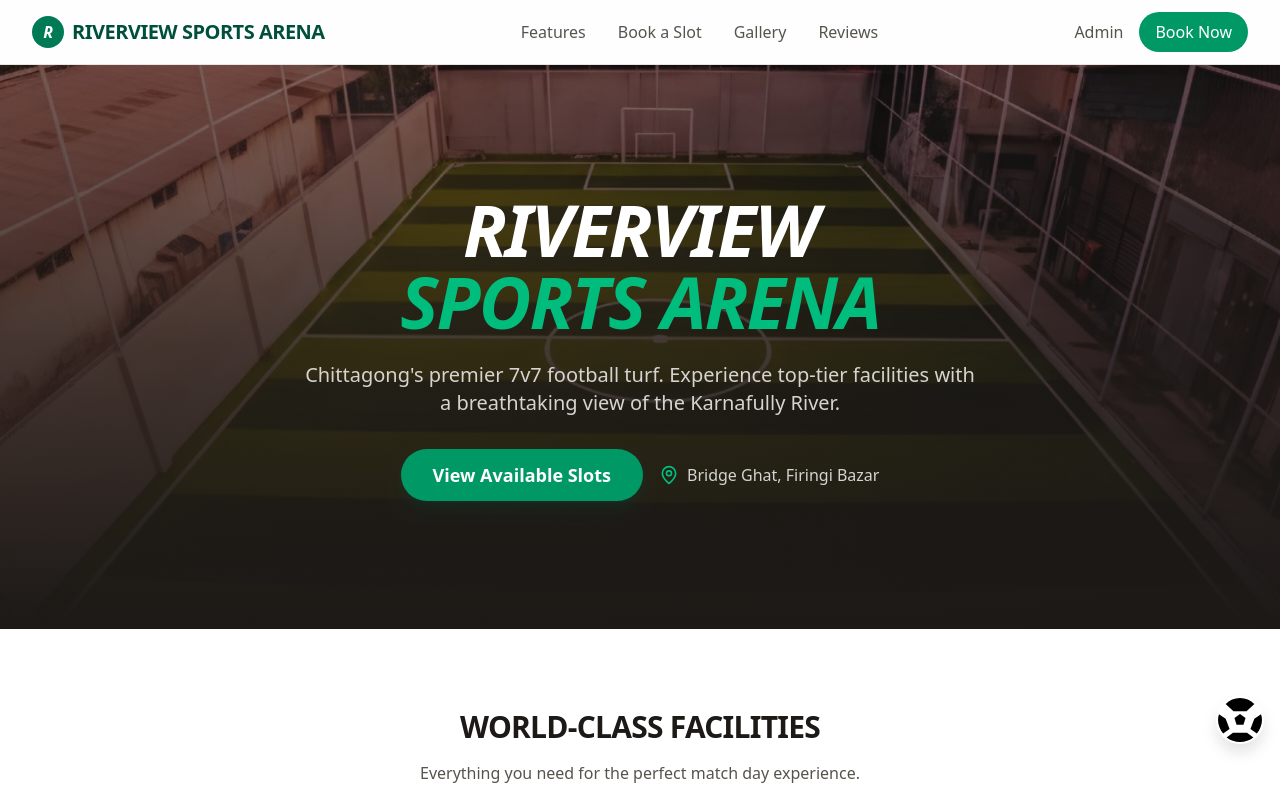
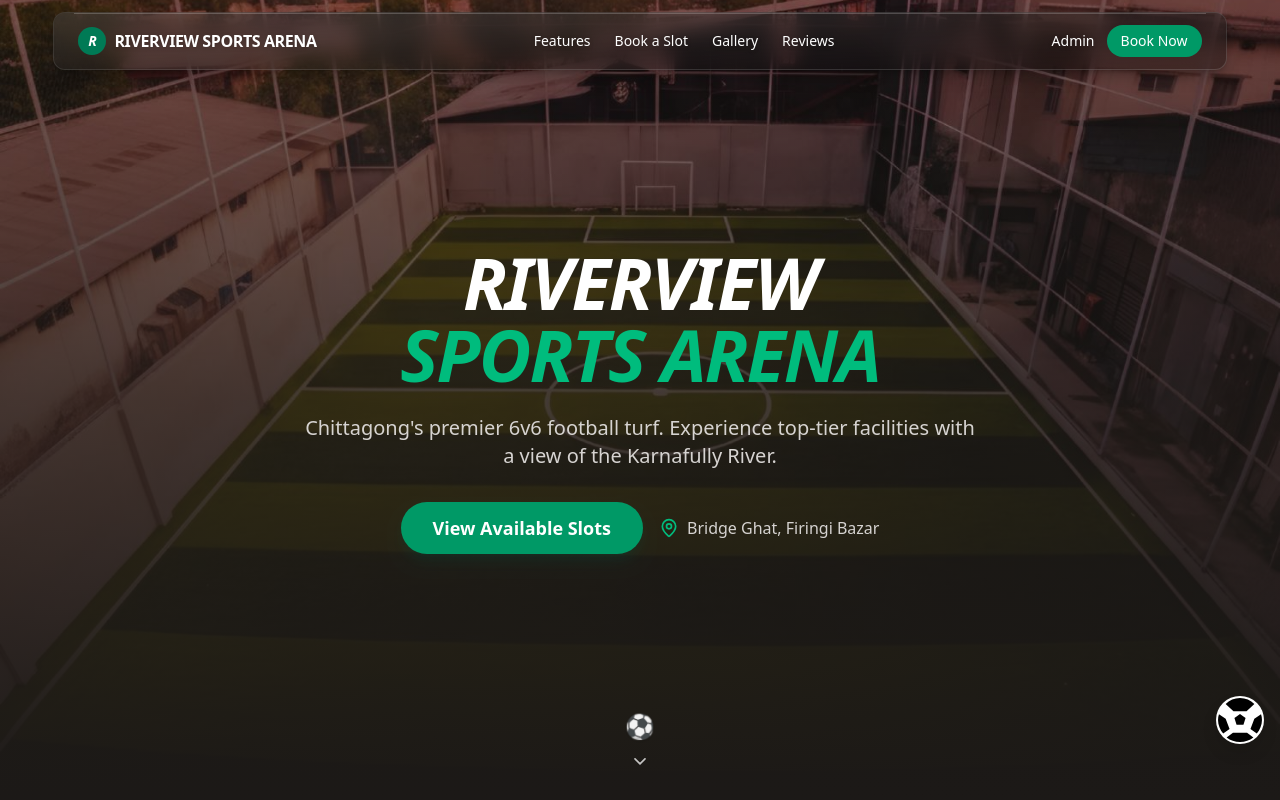
Before and after one commit to NuhalMunawar/riverview_website_draft, a React (Vite) app: page / in a window 1280 px wide. Shown: the top 800 px of the page. Built offline with nearby package versions, Linux system fonts and the light colour scheme; no server answers.

Commit message:
Enhance Hero and Navbar components with responsive design and new icons; implement review navigation in Reviews component

```diff
--- a/src/components/Hero.tsx
+++ b/src/components/Hero.tsx
@@ -1,10 +1,10 @@
 import { motion } from 'motion/react';
-import { MapPin } from 'lucide-react';
+import { ChevronDown, MapPin } from 'lucide-react';
 import mainPic from '../assets/main_pic.jpg';
 
 export default function Hero() {
   return (
-    <div className="relative bg-stone-900 overflow-hidden">
+    <div id="home" className="relative bg-stone-900 overflow-hidden min-h-screen">
       <div className="absolute inset-0">
         <img
           src={mainPic}
@@ -14,7 +14,7 @@ export default function Hero() {
         <div className="absolute inset-0 bg-gradient-to-t from-stone-900 via-stone-900/60 to-transparent" />
       </div>
 
-      <div className="relative max-w-7xl mx-auto px-4 sm:px-6 lg:px-8 py-24 lg:py-32 flex flex-col items-center text-center">
+      <div className="relative max-w-7xl mx-auto px-4 sm:px-6 lg:px-8 pt-28 pb-28 lg:pt-32 lg:pb-32 min-h-screen flex flex-col justify-center items-center text-center">
         <motion.h1
           initial={{ opacity: 0, y: 20 }}
           animate={{ opacity: 1, y: 0 }}
@@ -31,7 +31,7 @@ export default function Hero() {
           transition={{ duration: 0.6, delay: 0.2 }}
           className="mt-6 text-xl text-stone-300 max-w-2xl"
         >
-          Chittagong's premier 7v7 football turf. Experience top-tier facilities with a breathtaking view of the Karnafully River.
+          Chittagong's premier 6v6 football turf. Experience top-tier facilities with a view of the Karnafully River.
         </motion.p>
 
         <motion.div
@@ -49,6 +49,23 @@ export default function Hero() {
           </div>
         </motion.div>
       </div>
+
+      <a href="#features" className="absolute z-30 bottom-8 left-1/2 -translate-x-1/2 flex flex-col items-center text-white/95 hover:text-white transition-colors">
+        <motion.span
+          animate={{ y: [0, -6, 0], rotate: [0, 8, -8, 0] }}
+          transition={{ duration: 1.8, repeat: Infinity, ease: 'easeInOut' }}
+          className="text-2xl leading-none drop-shadow"
+        >
+          ⚽
+        </motion.span>
+        <motion.span
+          animate={{ y: [0, 6, 0], opacity: [0.5, 1, 0.5] }}
+          transition={{ duration: 1.2, repeat: Infinity, ease: 'easeInOut' }}
+          className="mt-1"
+        >
+          <ChevronDown size={20} />
+        </motion.span>
+      </a>
     </div>
   );
 }
--- a/src/components/Navbar.tsx
+++ b/src/components/Navbar.tsx
@@ -1,29 +1,72 @@
-import { motion } from 'motion/react';
+import { useState } from 'react';
+import { Menu, X } from 'lucide-react';
 
 export default function Navbar() {
+  const [isOpen, setIsOpen] = useState(false);
+
+  const glassStyle = {
+    backdropFilter: 'blur(10px)',
+    WebkitBackdropFilter: 'blur(10px)',
+  } as const;
+
   return (
-    <nav className="sticky top-0 z-40 bg-white/80 backdrop-blur-md border-b border-stone-200">
-      <div className="max-w-7xl mx-auto px-4 sm:px-6 lg:px-8">
-        <div className="flex justify-between h-16 items-center">
-          <div className="flex-shrink-0 flex items-center gap-2">
-            <div className="w-8 h-8 bg-emerald-700 rounded-full flex items-center justify-center text-white font-bold italic">
+    <nav className="fixed inset-x-0 top-0 z-50 px-3 sm:px-4 pt-3">
+      <div
+        className="w-[94%] max-w-[1320px] mx-auto relative rounded-xl border border-white/15 bg-stone-950/38 shadow-lg shadow-black/25 overflow-hidden"
+        style={glassStyle}
+      >
+        <div className="absolute inset-0 bg-gradient-to-br from-white/12 via-white/5 to-transparent pointer-events-none" />
+        <div className="absolute inset-x-5 top-0 h-px bg-white/20 pointer-events-none" />
+
+        <div className="relative flex justify-between h-14 items-center px-3 sm:px-5 lg:px-6">
+          <a href="#home" className="flex-shrink-0 flex items-center gap-2 min-w-0">
+            <div className="w-7 h-7 bg-emerald-700 rounded-full flex items-center justify-center text-white text-sm font-bold italic">
               R
             </div>
-            <span className="font-bold text-xl tracking-tight text-emerald-900 uppercase">Riverview Sports Arena</span>
+            <span className="font-bold text-xs sm:text-base tracking-tight text-white uppercase drop-shadow-sm truncate">Riverview Sports Arena</span>
+          </a>
+
+          <div className="hidden md:flex space-x-6">
+            <a href="#features" className="text-white hover:text-emerald-300 text-sm font-medium transition-colors drop-shadow-sm">Features</a>
+            <a href="#slots" className="text-white hover:text-emerald-300 text-sm font-medium transition-colors drop-shadow-sm">Book a Slot</a>
+            <a href="#gallery" className="text-white hover:text-emerald-300 text-sm font-medium transition-colors drop-shadow-sm">Gallery</a>
+            <a href="#reviews" className="text-white hover:text-emerald-300 text-sm font-medium transition-colors drop-shadow-sm">Reviews</a>
           </div>
-          <div className="hidden md:flex space-x-8">
-            <a href="#features" className="text-stone-600 hover:text-emerald-700 font-medium transition-colors">Features</a>
-            <a href="#slots" className="text-stone-600 hover:text-emerald-700 font-medium transition-colors">Book a Slot</a>
-            <a href="#gallery" className="text-stone-600 hover:text-emerald-700 font-medium transition-colors">Gallery</a>
-            <a href="#reviews" className="text-stone-600 hover:text-emerald-700 font-medium transition-colors">Reviews</a>
-          </div>
-          <div className="flex items-center gap-4">
-            <a href="#admin" className="hidden md:block text-stone-600 hover:text-emerald-700 font-medium transition-colors">Admin</a>
-            <a href="#slots" className="bg-emerald-600 text-white px-4 py-2 rounded-full font-medium hover:bg-emerald-700 transition-colors">
+
+          <div className="flex items-center gap-2 sm:gap-3">
+            <a href="#admin" className="hidden md:block text-white hover:text-emerald-300 text-sm font-medium transition-colors drop-shadow-sm">Admin</a>
+            <a href="#slots" className="hidden sm:inline-flex bg-emerald-600 text-white px-3.5 py-1.5 rounded-full text-sm font-medium hover:bg-emerald-700 transition-colors">
               Book Now
             </a>
+            <button
+              type="button"
+              onClick={() => setIsOpen((prev) => !prev)}
+              className="md:hidden inline-flex items-center justify-center w-9 h-9 rounded-full border border-white/20 text-white hover:bg-white/10 transition-colors"
+              aria-label="Toggle menu"
+            >
+              {isOpen ? <X size={20} /> : <Menu size={20} />}
+            </button>
           </div>
         </div>
+
+        {isOpen && (
+          <div className="md:hidden relative px-4 pb-4">
+            <div className="rounded-xl border border-white/15 bg-stone-950/45 p-3 space-y-2" style={glassStyle}>
+              <a href="#features" onClick={() => setIsOpen(false)} className="block px-3 py-2 rounded-lg text-white hover:bg-white/10 transition-colors">Features</a>
+              <a href="#slots" onClick={() => setIsOpen(false)} className="block px-3 py-2 rounded-lg text-white hover:bg-white/10 transition-colors">Book a Slot</a>
+              <a href="#gallery" onClick={() => setIsOpen(false)} className="block px-3 py-2 rounded-lg text-white hover:bg-white/10 transition-colors">Gallery</a>
+              <a href="#reviews" onClick={() => setIsOpen(false)} className="block px-3 py-2 rounded-lg text-white hover:bg-white/10 transition-colors">Reviews</a>
+              <a href="#admin" onClick={() => setIsOpen(false)} className="block px-3 py-2 rounded-lg text-white hover:bg-white/10 transition-colors">Admin</a>
+              <a
+                href="#slots"
+                onClick={() => setIsOpen(false)}
+                className="mt-2 inline-flex w-full justify-center bg-emerald-600 text-white px-4 py-2 rounded-full font-medium hover:bg-emerald-700 transition-colors"
+              >
+                Book Now
+              </a>
+            </div>
+          </div>
+        )}
       </div>
     </nav>
   );
--- a/src/components/Reviews.tsx
+++ b/src/components/Reviews.tsx
@@ -1,6 +1,6 @@
 import { useState, useEffect, type FormEvent } from 'react';
 import { motion } from 'motion/react';
-import { Star } from 'lucide-react';
+import { Star, ChevronLeft, ChevronRight } from 'lucide-react';
 
 interface Review {
   id: number;
@@ -17,6 +17,7 @@ export default function Reviews() {
   const [comment, setComment] = useState('');
   const [submitting, setSubmitting] = useState(false);
   const [formError, setFormError] = useState('');
+  const [reviewStart, setReviewStart] = useState(0);
 
   const loadReviews = () => {
     fetch('/api/reviews')
@@ -28,6 +29,13 @@ export default function Reviews() {
   useEffect(() => {
     loadReviews();
   }, []);
+
+  const maxReviewStart = Math.max(0, reviews.length - 3);
+  const visibleReviews = reviews.slice(reviewStart, reviewStart + 3);
+
+  useEffect(() => {
+    setReviewStart((prevStart) => Math.min(prevStart, maxReviewStart));
+  }, [maxReviewStart]);
 
   const averageRating = reviews.length
     ? reviews.reduce((total, review) => total + review.rating, 0) / reviews.length
@@ -120,16 +128,37 @@ export default function Reviews() {
         </div>
 
         {reviews.length > 0 ? (
-          <div className="mb-12 overflow-x-auto pb-2">
-            <div className="flex gap-6 min-w-max">
-              {reviews.map((review, i) => (
+          <div className="mb-12">
+            <div className="flex items-center justify-end gap-2 mb-4">
+              <button
+                type="button"
+                onClick={() => setReviewStart((prev) => Math.max(0, prev - 1))}
+                disabled={reviewStart === 0}
+                className="p-2 rounded-full border border-stone-700 text-stone-300 hover:bg-stone-800 disabled:opacity-40 disabled:cursor-not-allowed"
+                aria-label="Previous reviews"
+              >
+                <ChevronLeft size={18} />
+              </button>
+              <button
+                type="button"
+                onClick={() => setReviewStart((prev) => Math.min(maxReviewStart, prev + 1))}
+                disabled={reviewStart >= maxReviewStart}
+                className="p-2 rounded-full border border-stone-700 text-stone-300 hover:bg-stone-800 disabled:opacity-40 disabled:cursor-not-allowed"
+                aria-label="Next reviews"
+              >
+                <ChevronRight size={18} />
+              </button>
+            </div>
+
+            <div className="grid grid-cols-1 md:grid-cols-3 gap-6">
+              {visibleReviews.map((review, i) => (
                 <motion.div
                   key={review.id}
                   initial={{ opacity: 0, y: 20 }}
                   whileInView={{ opacity: 1, y: 0 }}
                   viewport={{ once: true }}
                   transition={{ delay: i * 0.05 }}
-                  className="w-[320px] bg-stone-800 rounded-2xl p-6 border border-stone-700"
+                  className="bg-stone-800 rounded-2xl p-6 border border-stone-700"
                 >
                   <div className="flex gap-1 mb-4 text-emerald-400">
                     {[...Array(5)].map((_, idx) => (
```
Also changed, not shown: src/assets/pic_1.jpg.
